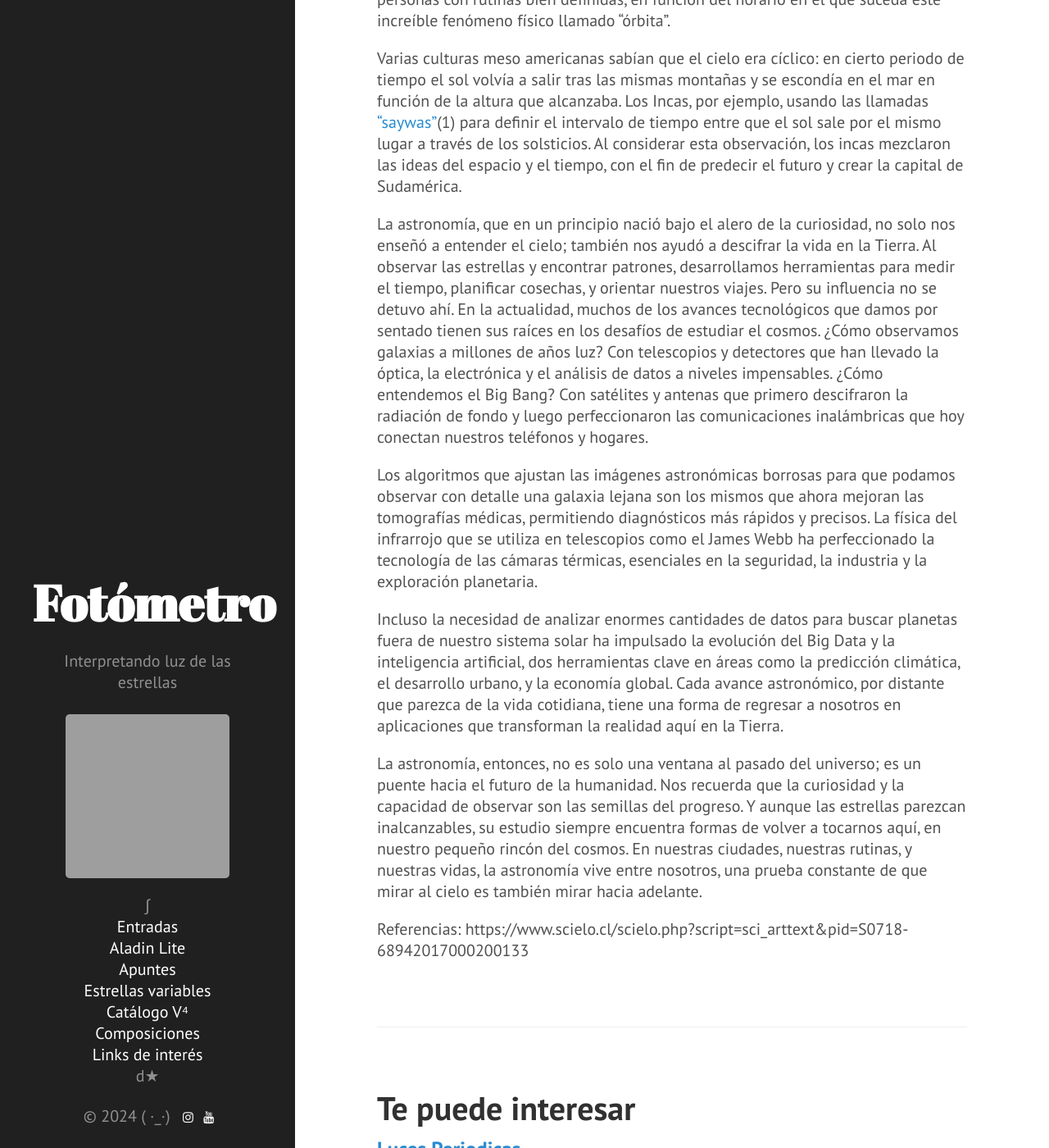
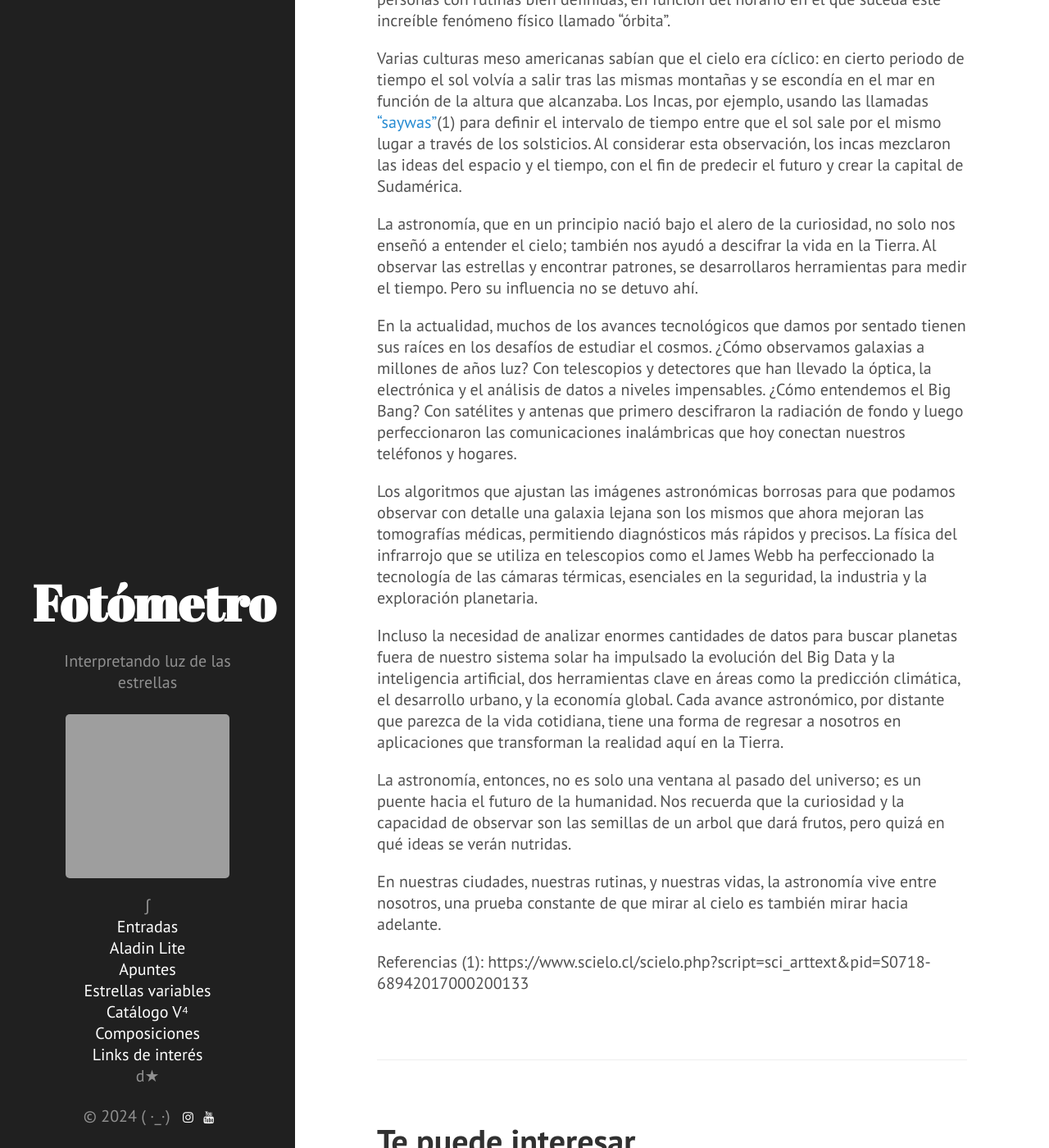
Before and after one commit to nicomedinap/nicomedinap.github.io, a Jekyll site: the page built from _posts/2024-10-21-La_Ciudad_y_los_Astros.md, in a window 1280 px wide and 1400 px high, scrolled down 1266 px. Shown: the whole window at 82% size. Built offline with Jekyll 4.4.1, drawn with Linux system fonts in a browser that asks for light colours; grey boxes are pictures that could not be loaded.

Commit message:
Update 2024-10-21-La_Ciudad_y_los_Astros.md

```diff
--- a/_posts/2024-10-21-La_Ciudad_y_los_Astros.md
+++ b/_posts/2024-10-21-La_Ciudad_y_los_Astros.md
@@ -21,13 +21,16 @@ Es que "asumir" que un ciclo se volverá a repetir trae grandes beneficios: Si a
 
 Varias culturas meso americanas sabían que el cielo era cíclico: en cierto periodo de tiempo el sol volvía a salir tras las mismas montañas y se escondía en el mar en función de la altura que alcanzaba. Los Incas, por ejemplo, usando las llamadas [“saywas”](https://www.scielo.cl/scielo.php?script=sci_arttext&pid=S0718-68942017000200133){:target="_blank"}(1) para definir el intervalo de tiempo entre que el sol sale por el mismo lugar a través de los solsticios. Al considerar esta observación, los incas mezclaron las ideas del espacio y el tiempo, con el fin de predecir el futuro y crear la capital de Sudamérica.
 
-La astronomía, que en un principio nació bajo el alero de la curiosidad, no solo nos enseñó a entender el cielo; también nos ayudó a descifrar la vida en la Tierra. Al observar las estrellas y encontrar patrones, desarrollamos herramientas para medir el tiempo, planificar cosechas, y orientar nuestros viajes. Pero su influencia no se detuvo ahí. En la actualidad, muchos de los avances tecnológicos que damos por sentado tienen sus raíces en los desafíos de estudiar el cosmos. ¿Cómo observamos galaxias a millones de años luz? Con telescopios y detectores que han llevado la óptica, la electrónica y el análisis de datos a niveles impensables. ¿Cómo entendemos el Big Bang? Con satélites y antenas que primero descifraron la radiación de fondo y luego perfeccionaron las comunicaciones inalámbricas que hoy conectan nuestros teléfonos y hogares.
+La astronomía, que en un principio nació bajo el alero de la curiosidad, no solo nos enseñó a entender el cielo; también nos ayudó a descifrar la vida en la Tierra. Al observar las estrellas y encontrar patrones, se desarrollaros herramientas para medir el tiempo. Pero su influencia no se detuvo ahí.
+
+En la actualidad, muchos de los avances tecnológicos que damos por sentado tienen sus raíces en los desafíos de estudiar el cosmos. ¿Cómo observamos galaxias a millones de años luz? Con telescopios y detectores que han llevado la óptica, la electrónica y el análisis de datos a niveles impensables. ¿Cómo entendemos el Big Bang? Con satélites y antenas que primero descifraron la radiación de fondo y luego perfeccionaron las comunicaciones inalámbricas que hoy conectan nuestros teléfonos y hogares.
 
 Los algoritmos que ajustan las imágenes astronómicas borrosas para que podamos observar con detalle una galaxia lejana son los mismos que ahora mejoran las tomografías médicas, permitiendo diagnósticos más rápidos y precisos. La física del infrarrojo que se utiliza en telescopios como el James Webb ha perfeccionado la tecnología de las cámaras térmicas, esenciales en la seguridad, la industria y la exploración planetaria.
 
 Incluso la necesidad de analizar enormes cantidades de datos para buscar planetas fuera de nuestro sistema solar ha impulsado la evolución del Big Data y la inteligencia artificial, dos herramientas clave en áreas como la predicción climática, el desarrollo urbano, y la economía global. Cada avance astronómico, por distante que parezca de la vida cotidiana, tiene una forma de regresar a nosotros en aplicaciones que transforman la realidad aquí en la Tierra.
 
-La astronomía, entonces, no es solo una ventana al pasado del universo; es un puente hacia el futuro de la humanidad. Nos recuerda que la curiosidad y la capacidad de observar son las semillas del progreso. Y aunque las estrellas parezcan inalcanzables, su estudio siempre encuentra formas de volver a tocarnos aquí, en nuestro pequeño rincón del cosmos. En nuestras ciudades, nuestras rutinas, y nuestras vidas, la astronomía vive entre nosotros, una prueba constante de que mirar al cielo es también mirar hacia adelante.
+La astronomía, entonces, no es solo una ventana al pasado del universo; es un puente hacia el futuro de la humanidad. Nos recuerda que la curiosidad y la capacidad de observar son las semillas de un arbol que dará frutos, pero quizá en qué ideas se verán nutridas.
 
+En nuestras ciudades, nuestras rutinas, y nuestras vidas, la astronomía vive entre nosotros, una prueba constante de que mirar al cielo es también mirar hacia adelante.
 
-Referencias: https://www.scielo.cl/scielo.php?script=sci_arttext&pid=S0718-68942017000200133
+Referencias (1): https://www.scielo.cl/scielo.php?script=sci_arttext&pid=S0718-68942017000200133
```
